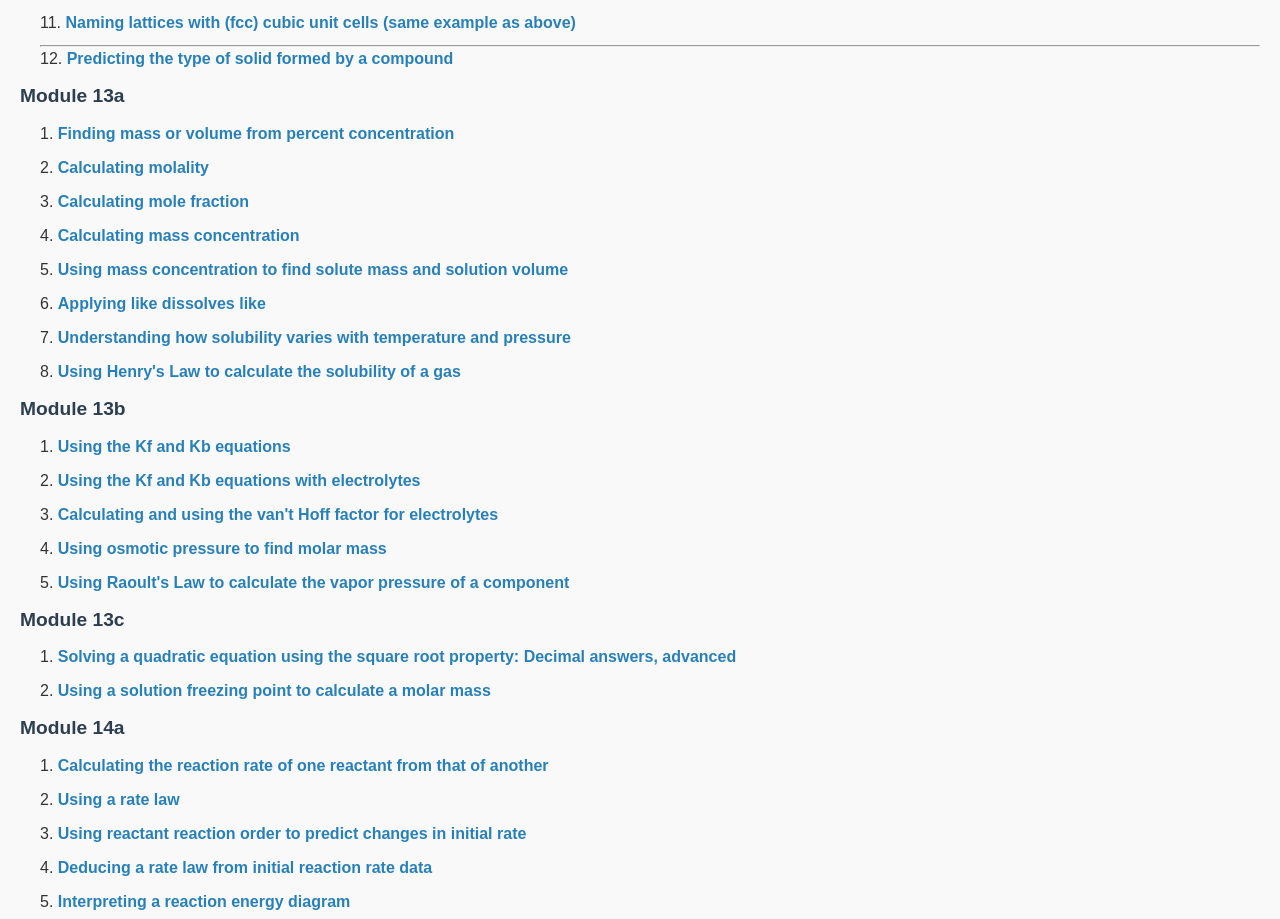
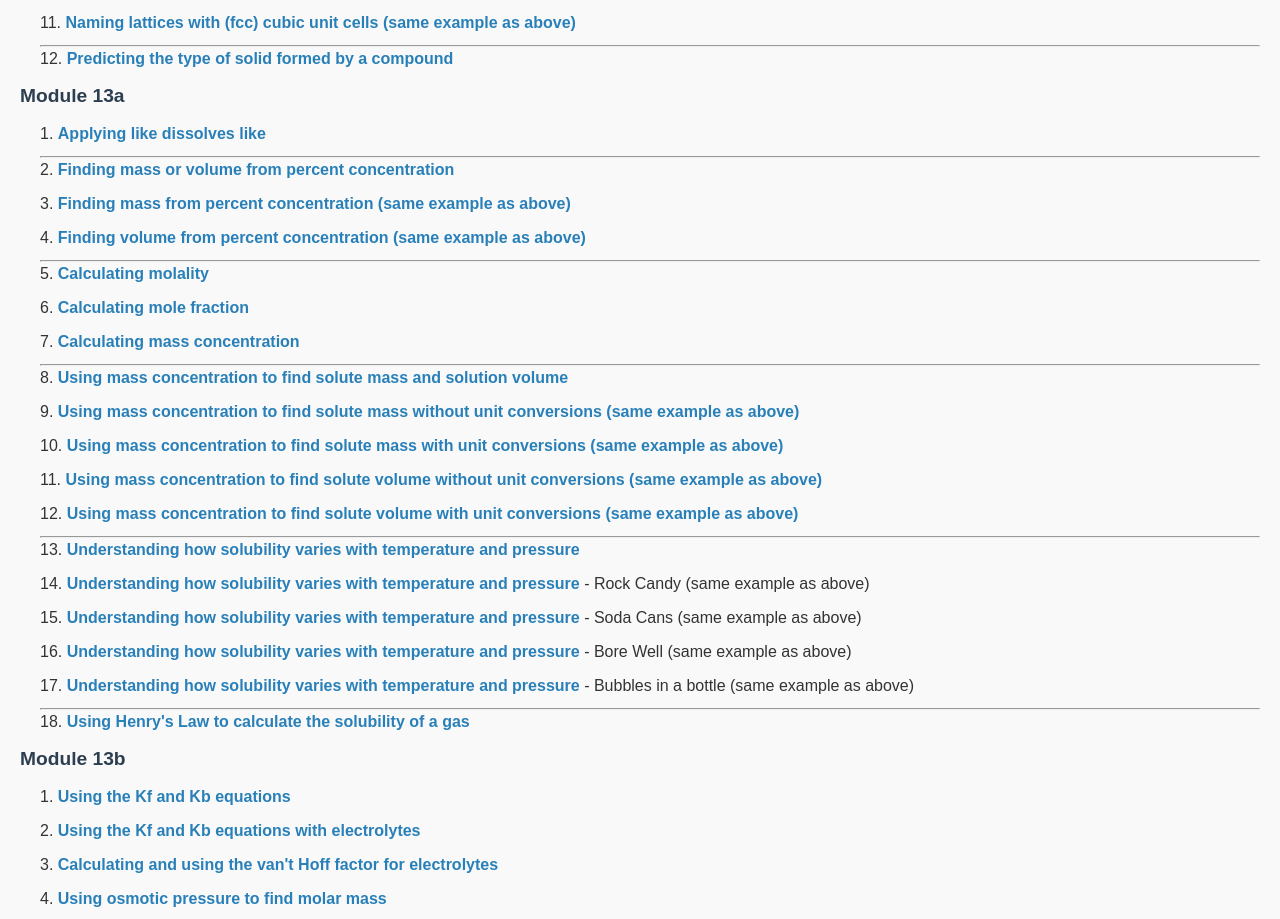
Before and after one commit to bjalder26/ALEKS-Problem-Videos, a plain HTML site: page index.html in a window 1280 px wide. Shown: the part 1448-2367 px from the top of the page. Drawn offline with Linux system fonts and the light colour scheme.

Commit message:
Update 12a

```diff
--- a/index.html
+++ b/index.html
@@ -68,13 +68,28 @@
     </ol>
     <p>Module 13a</p>
     <ol style="list-style-type: decimal;">
+        <li><a class="inline_disabled" href="https://youtu.be/I-mW-cUScQ4" target="_blank" rel="noopener">Applying like dissolves like</a></li>
+        <hr>
         <li><a class="inline_disabled" href="https://youtu.be/3ePpN0-Sg6w" target="_blank" rel="noopener">Finding mass or volume from percent concentration</a></li>
+        <li><a class="inline_disabled" href="https://youtu.be/3ePpN0-Sg6w" target="_blank" rel="noopener">Finding mass from percent concentration (same example as above)</a></li>
+        <li><a class="inline_disabled" href="https://youtu.be/3ePpN0-Sg6w" target="_blank" rel="noopener">Finding volume from percent concentration (same example as above)</a></li>
+        <hr>
         <li><a class="inline_disabled" href="https://youtu.be/9vzRWqL6Qqo" target="_blank" rel="noopener">Calculating molality</a></li>
         <li><a class="inline_disabled" href="https://youtu.be/j-dBkz1yyWw" target="_blank" rel="noopener">Calculating mole fraction</a></li>
         <li><a class="inline_disabled" href="https://youtu.be/JeEdFVucB3U" target="_blank" rel="noopener">Calculating mass concentration</a></li>
+        <hr>
         <li><a class="inline_disabled" href="https://youtu.be/WR9T0k7pblU" target="_blank" rel="noopener">Using mass concentration to find solute mass and solution volume</a></li>
-        <li><a class="inline_disabled" href="https://youtu.be/I-mW-cUScQ4" target="_blank" rel="noopener">Applying like dissolves like</a></li>
+        <li><a class="inline_disabled" href="https://youtu.be/WR9T0k7pblU" target="_blank" rel="noopener">Using mass concentration to find solute mass without unit conversions (same example as above)</a></li>
+        <li><a class="inline_disabled" href="https://youtu.be/WR9T0k7pblU" target="_blank" rel="noopener">Using mass concentration to find solute mass with unit conversions (same example as above)</a></li>
+        <li><a class="inline_disabled" href="https://youtu.be/WR9T0k7pblU" target="_blank" rel="noopener">Using mass concentration to find solute volume without unit conversions (same example as above)</a></li>
+        <li><a class="inline_disabled" href="https://youtu.be/WR9T0k7pblU" target="_blank" rel="noopener">Using mass concentration to find solute volume with unit conversions (same example as above)</a></li>
+        <hr>
         <li><a class="inline_disabled" href="https://youtu.be/BEd7ZoRDO8I" target="_blank" rel="noopener">Understanding how solubility varies with temperature and pressure</a></li>
+        <li><a class="inline_disabled" href="https://youtu.be/BEd7ZoRDO8I" target="_blank" rel="noopener">Understanding how solubility varies with temperature and pressure</a> - Rock Candy (same example as above)</li>
+        <li><a class="inline_disabled" href="https://youtu.be/BEd7ZoRDO8I" target="_blank" rel="noopener">Understanding how solubility varies with temperature and pressure</a> - Soda Cans (same example as above)</li>
+        <li><a class="inline_disabled" href="https://youtu.be/BEd7ZoRDO8I" target="_blank" rel="noopener">Understanding how solubility varies with temperature and pressure</a> - Bore Well (same example as above)</li>
+        <li><a class="inline_disabled" href="https://youtu.be/BEd7ZoRDO8I" target="_blank" rel="noopener">Understanding how solubility varies with temperature and pressure</a> - Bubbles in a bottle (same example as above)</li>
+        <hr>
         <li><a class="inline_disabled" href="https://youtu.be/PKAszGNuzqU" target="_blank" rel="noopener">Using Henry's Law to calculate the solubility of a gas</a></li>
     </ol>
     <p>Module 13b&nbsp;&nbsp;&nbsp;&nbsp;&nbsp;&nbsp;&nbsp;</p>
```
